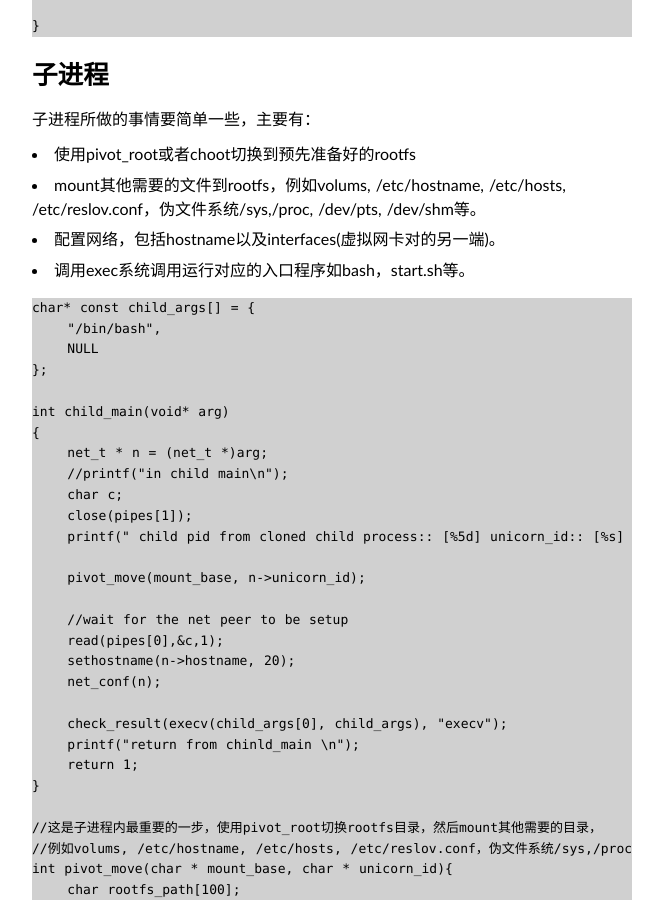
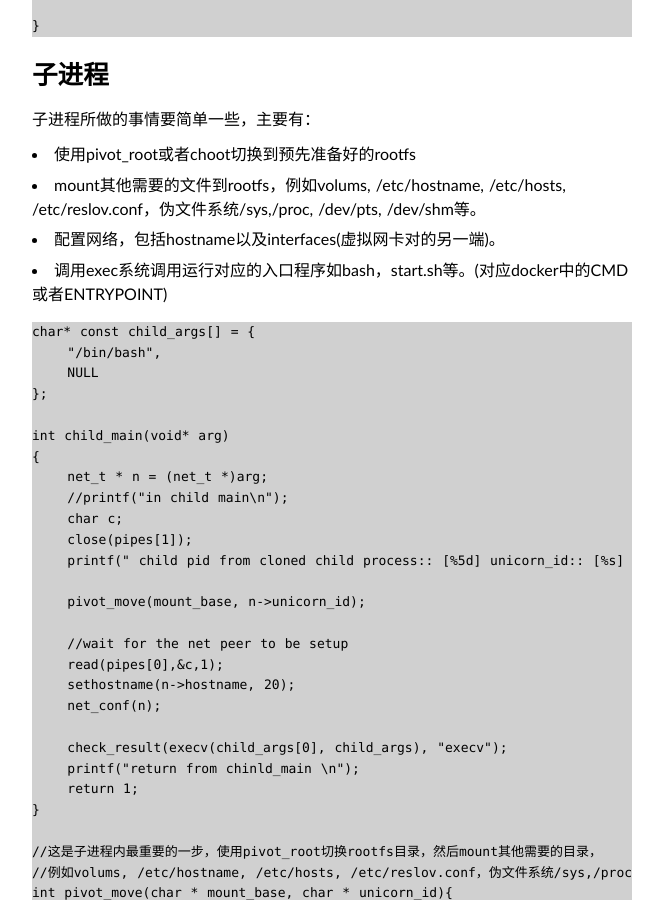
Before and after one commit to froghui/froghui.github.io, a Jekyll site: the page built from _posts/2015-09-10-mini-container.md, in a window 1280 px wide and 900 px high, scrolled down 3135 px. Shown: the whole window, without its empty margins (308-971 px from the left). Built offline with Jekyll 4.4.1, drawn with Linux system fonts in a browser that asks for light colours; Markdown is read by kramdown in place of the engine named in the settings.

Commit message:
minor change

`````diff
--- a/_posts/2015-09-10-mini-container.md
+++ b/_posts/2015-09-10-mini-container.md
@@ -156,7 +156,7 @@ int net_add(unicorn_t * u){
 *   使用pivot_root或者choot切换到预先准备好的rootfs
 *   mount其他需要的文件到rootfs，例如volums, /etc/hostname, /etc/hosts, /etc/reslov.conf，伪文件系统/sys,/proc, /dev/pts, /dev/shm等。
 *   配置网络，包括hostname以及interfaces(虚拟网卡对的另一端)。
-*   调用exec系统调用运行对应的入口程序如bash，start.sh等。
+*   调用exec系统调用运行对应的入口程序如bash，start.sh等。(对应docker中的CMD或者ENTRYPOINT)
 
 ````C
 char* const child_args[] = {
`````
